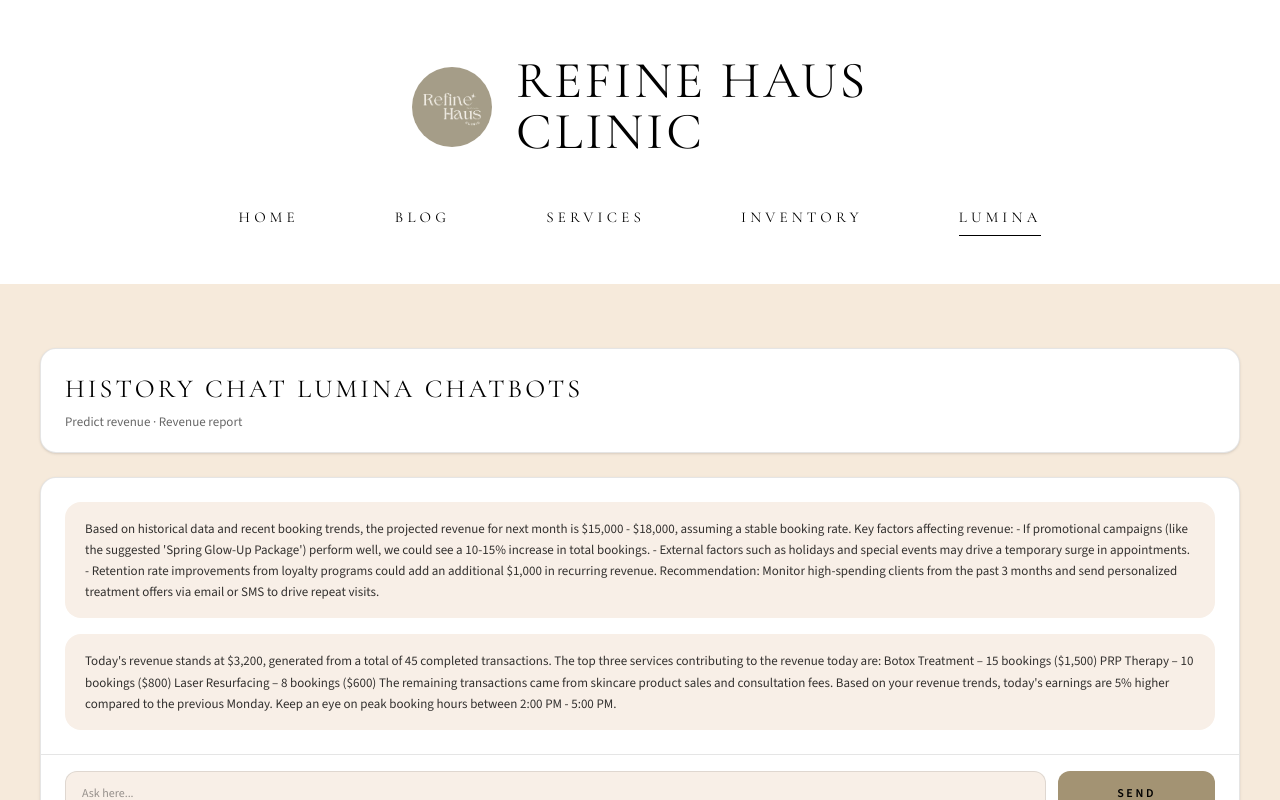
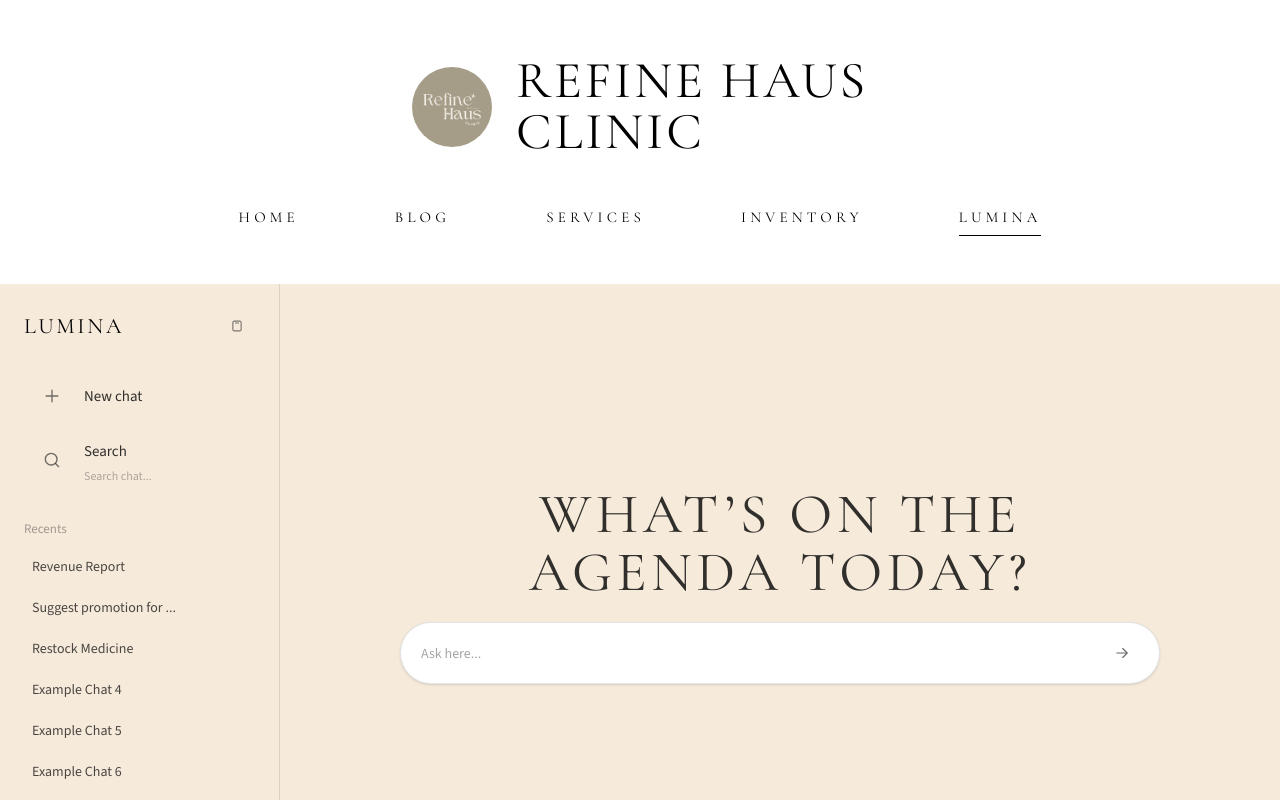
Before and after one commit to ndstt/refine-haus-clinic, a React app in the folder frontend/: page /lumina in a window 1280 px wide. Shown: the top 800 px of the page. Built offline with nearby package versions, Linux system fonts and the light colour scheme; the HTML template or start-up script is replaced by a standard one.

Commit message:
hreo page

```diff
--- a/frontend/src/components/luminaPage.jsx
+++ b/frontend/src/components/luminaPage.jsx
@@ -1,82 +1,308 @@
-import { useMemo, useState } from "react";
+import { useMemo, useRef, useState } from "react";
 
-const PRESET_MESSAGES = [
-  {
-    from: "assistant",
-    text:
-      "Based on historical data and recent booking trends, the projected revenue for next month is $15,000 - $18,000, assuming a stable booking rate.\n\nKey factors affecting revenue:\n- If promotional campaigns (like the suggested 'Spring Glow-Up Package') perform well, we could see a 10-15% increase in total bookings.\n- External factors such as holidays and special events may drive a temporary surge in appointments.\n- Retention rate improvements from loyalty programs could add an additional $1,000 in recurring revenue.\n\nRecommendation:\nMonitor high-spending clients from the past 3 months and send personalized treatment offers via email or SMS to drive repeat visits.",
-  },
-  {
-    from: "assistant",
-    text:
-      "Today's revenue stands at $3,200, generated from a total of 45 completed transactions. The top three services contributing to the revenue today are:\n\nBotox Treatment – 15 bookings ($1,500)\nPRP Therapy – 10 bookings ($800)\nLaser Resurfacing – 8 bookings ($600)\n\nThe remaining transactions came from skincare product sales and consultation fees. Based on your revenue trends, today's earnings are 5% higher compared to the previous Monday. Keep an eye on peak booking hours between 2:00 PM - 5:00 PM.",
-  },
+// Claude-like layout (UI only)
+// - Left sidebar: collapse/expand, new chat, search, recent chats
+// - Right: chat area (scrollable)
+// - Empty state: centered hero prompt + ask box
+
+const RECENTS = [
+  "Revenue Report",
+  "Suggest promotion for ...",
+  "Restock Medicine",
+  "Example Chat 4",
+  "Example Chat 5",
+  "Example Chat 6",
+  "Example Chat 7",
+  "Example Chat 8",
 ];
 
 export default function LuminaPage() {
-  const [input, setInput] = useState("");
+  const [collapsed, setCollapsed] = useState(false);
+  const [search, setSearch] = useState("");
+  const [prompt, setPrompt] = useState("");
+  const [messages, setMessages] = useState([]);
+  const listRef = useRef(null);
 
-  const messages = useMemo(() => PRESET_MESSAGES, []);
+  const filteredRecents = useMemo(() => {
+    const q = search.trim().toLowerCase();
+    if (!q) return RECENTS;
+    return RECENTS.filter((x) => x.toLowerCase().includes(q));
+  }, [search]);
+
+  function onSend() {
+    const text = prompt.trim();
+    if (!text) return;
+    setMessages((prev) => [...prev, { role: "user", text }]);
+    setPrompt("");
+    setTimeout(() => {
+      if (listRef.current) {
+        listRef.current.scrollTop = listRef.current.scrollHeight;
+      }
+    }, 0);
+  }
 
   return (
-    <section className="bg-[#f6eadb] px-6 py-14 sm:py-16">
-      <div className="mx-auto w-full max-w-[1200px]">
-        <div className="rounded-2xl border border-black/10 bg-white px-6 py-5 shadow-sm">
-          <div className="font-luxury text-[26px] uppercase tracking-[0.12em] text-black">
-            History chat Lumina Chatbots
+    <section className="bg-[#f6eadb]">
+      {/* IMPORTANT: remove outer padding so it looks like a full product page */}
+      <div className="mx-auto flex w-full max-w-495">
+        {/* Sidebar */}
+        <aside
+          className={[
+            "border-r border-black/10 bg-[#f6eadb]",
+            "transition-[width] duration-200",
+            collapsed ? "w-[72px]" : "w-[280px]",
+          ].join(" ")}
+        >
+          <div className={collapsed ? "px-2 pt-6" : "px-6 pt-6"}>
+            {/* Center the toggle icon when collapsed (fix alignment) */}
+            <div
+              className={
+                collapsed
+                  ? "flex items-center justify-center"
+                  : "flex items-center justify-between"
+              }
+            >
+              {!collapsed && (
+                <div className="font-luxury text-[22px] tracking-[0.12em] text-black">
+                  LUMINA
                 </div>
-          <div className="mt-1 text-[13px] text-black/60">
-            Predict revenue · Revenue report
+              )}
+
+              <button
+                type="button"
+                onClick={() => setCollapsed((v) => !v)}
+                className="grid h-9 w-9 place-items-center rounded-full text-black/50 hover:bg-black/5"
+                aria-label={collapsed ? "Expand sidebar" : "Collapse sidebar"}
+              >
+                {/* collapse/expand icon */}
+                <svg width="18" height="18" viewBox="0 0 24 24" fill="none">
+                  <rect
+                    x="6.5"
+                    y="5.5"
+                    width="11"
+                    height="13"
+                    rx="2"
+                    stroke="currentColor"
+                    strokeWidth="1.5"
+                  />
+                  <path
+                    d="M10 8h4"
+                    stroke="currentColor"
+                    strokeWidth="1.5"
+                    strokeLinecap="round"
+                  />
+                </svg>
+              </button>
+            </div>
+
+            {/* Actions */}
+            {collapsed ? (
+              // Collapsed: stack icons and center them
+              <div className="mt-6 flex flex-col items-center gap-2">
+                <button
+                  type="button"
+                  className="grid h-11 w-11 place-items-center rounded-xl hover:bg-black/5"
+                  aria-label="New chat"
+                  title="New chat"
+                >
+                  <svg width="20" height="20" viewBox="0 0 24 24" fill="none" className="text-black/55">
+                    <path
+                      d="M12 5v14M5 12h14"
+                      stroke="currentColor"
+                      strokeWidth="1.6"
+                      strokeLinecap="round"
+                    />
+                  </svg>
+                </button>
+
+                <button
+                  type="button"
+                  className="grid h-11 w-11 place-items-center rounded-xl hover:bg-black/5"
+                  aria-label="Search"
+                  title="Search"
+                >
+                  <svg width="20" height="20" viewBox="0 0 24 24" fill="none" className="text-black/55">
+                    <circle cx="11" cy="11" r="7" stroke="currentColor" strokeWidth="1.6" />
+                    <path
+                      d="M20 20l-3.5-3.5"
+                      stroke="currentColor"
+                      strokeWidth="1.6"
+                      strokeLinecap="round"
+                    />
+                  </svg>
+                </button>
+              </div>
+            ) : (
+              // Expanded: icon + label aligned
+              <div className="mt-6">
+                {/* New chat */}
+                <button
+                  type="button"
+                  className="w-full rounded-xl hover:bg-black/5 flex items-center gap-3 px-2 py-2"
+                >
+                  <span className="grid h-10 w-10 place-items-center rounded-full text-black/55">
+                    <svg width="20" height="20" viewBox="0 0 24 24" fill="none">
+                      <path
+                        d="M12 5v14M5 12h14"
+                        stroke="currentColor"
+                        strokeWidth="1.6"
+                        strokeLinecap="round"
+                      />
+                    </svg>
+                  </span>
+                  <span className="text-[15px] text-black/80">New chat</span>
+                </button>
+
+                {/* Search */}
+                <div className="mt-2 rounded-xl hover:bg-black/5 px-2 py-2">
+                  <div className="flex items-start gap-3">
+                    <span className="grid h-10 w-10 place-items-center rounded-full text-black/55">
+                      <svg width="20" height="20" viewBox="0 0 24 24" fill="none" className="text-black/55">
+                        <circle cx="11" cy="11" r="7" stroke="currentColor" strokeWidth="1.6" />
+                        <path
+                          d="M20 20l-3.5-3.5"
+                          stroke="currentColor"
+                          strokeWidth="1.6"
+                          strokeLinecap="round"
+                        />
+                      </svg>
+                    </span>
+
+                    <div className="flex-1">
+                      <div className="text-[15px] text-black/80">Search</div>
+                      <input
+                        value={search}
+                        onChange={(e) => setSearch(e.target.value)}
+                        className="mt-1 w-full bg-transparent text-[12px] text-black/50 placeholder:text-black/30 focus:outline-none"
+                        placeholder="Search chat..."
+                      />
                     </div>
                   </div>
+                </div>
+              </div>
+            )}
+          </div>
 
-        <div className="mt-6 rounded-2xl border border-black/10 bg-white shadow-sm">
-          <div className="max-h-[560px] space-y-4 overflow-y-auto px-6 py-6">
+          {/* Recents */}
+          {!collapsed && (
+            <div className="mt-6 px-6 pb-8">
+              <div className="text-[13px] text-black/35">Recents</div>
+              <div className="mt-3 space-y-2">
+                {filteredRecents.map((name) => (
+                  <button
+                    key={name}
+                    type="button"
+                    className="w-full rounded-lg px-2 py-1.5 text-left text-[14px] text-black/70 hover:bg-black/5"
+                  >
+                    {name}
+                  </button>
+                ))}
+              </div>
+            </div>
+          )}
+        </aside>
+
+        {/* Main */}
+        <div className="flex-1">
+          <div className="relative flex min-h-[720px] flex-col">
+            {/* Chat / empty state */}
+            <div ref={listRef} className="flex-1 overflow-y-auto px-6 py-10">
+              {messages.length === 0 ? (
+                <div className="relative flex h-full min-h-[520px] items-center justify-center text-center">
+
+                  <div className="relative w-full max-w-[760px]">
+                    <div className="font-luxury text-[44px] leading-[1.05] tracking-[0.08em] text-black/80 sm:text-[56px]">
+                      WHAT’S ON THE
+                      <br />
+                      AGENDA TODAY?
+                    </div>
+
+                    {/* Ask box close to the title */}
+                    <div className="mt-5">
+                      <div className="flex items-center gap-3 rounded-full border border-black/10 bg-white px-5 py-3 shadow-sm">
+                        <input
+                          value={prompt}
+                          onChange={(e) => setPrompt(e.target.value)}
+                          onKeyDown={(e) => {
+                            if (e.key === "Enter") onSend();
+                          }}
+                          className="w-full bg-transparent text-[14px] text-black/70 placeholder:text-black/35 focus:outline-none"
+                          placeholder="Ask here..."
+                        />
+                        <button
+                          type="button"
+                          onClick={onSend}
+                          className="grid h-9 w-9 place-items-center rounded-full text-black/60 hover:bg-black/5"
+                          aria-label="Send"
+                        >
+                          <svg width="18" height="18" viewBox="0 0 24 24" fill="none">
+                            <path d="M5 12h12" stroke="currentColor" strokeWidth="1.5" strokeLinecap="round" />
+                            <path
+                              d="M13 6l6 6-6 6"
+                              stroke="currentColor"
+                              strokeWidth="1.5"
+                              strokeLinecap="round"
+                              strokeLinejoin="round"
+                            />
+                          </svg>
+                        </button>
+                      </div>
+                    </div>
+                  </div>
+                </div>
+              ) : (
+                <div className="mx-auto w-full max-w-[760px] space-y-4">
                   {messages.map((m, idx) => (
                     <div
                       key={idx}
-                className={[
-                  "rounded-2xl px-5 py-4 text-[13px] leading-relaxed",
-                  m.from === "assistant"
-                    ? "bg-[#f8efe7] text-black/80"
-                    : "bg-[#a39373] text-black",
-                ].join(" ")}
+                      className={
+                        m.role === "user"
+                          ? "ml-auto w-fit max-w-[90%] rounded-2xl bg-white px-4 py-2 text-[14px] text-black/80 shadow-sm"
+                          : "mr-auto w-fit max-w-[90%] rounded-2xl bg-black/5 px-4 py-2 text-[14px] text-black/80"
+                      }
                     >
                       {m.text}
                     </div>
                   ))}
                 </div>
+              )}
+            </div>
 
-          <div className="border-t border-black/10 px-6 py-4">
-            <div className="flex flex-col gap-3 sm:flex-row sm:items-center">
+            {/* Composer (bottom) - show only when there are messages */}
+            {messages.length > 0 && (
+              <div className="border-t border-black/10 bg-[#f6eadb] px-6 py-6">
+                <div className="mx-auto w-full max-w-[760px]">
+                  <div className="flex items-center gap-3 rounded-full border border-black/10 bg-white px-5 py-3 shadow-sm">
                     <input
-                value={input}
-                onChange={(e) => setInput(e.target.value)}
-                className="h-11 w-full rounded-xl border border-black/10 bg-[#f8efe7] px-4 text-[12px] text-black placeholder:text-black/40 focus:outline-none"
+                      value={prompt}
+                      onChange={(e) => setPrompt(e.target.value)}
+                      onKeyDown={(e) => {
+                        if (e.key === "Enter") onSend();
+                      }}
+                      className="w-full bg-transparent text-[14px] text-black/70 placeholder:text-black/35 focus:outline-none"
                       placeholder="Ask here..."
                     />
                     <button
                       type="button"
-                className="h-11 w-full rounded-xl bg-[#a39373] px-6 text-[12px] font-semibold uppercase tracking-[0.22em] text-black hover:bg-[#b4a279] sm:w-44"
+                      onClick={onSend}
+                      className="grid h-9 w-9 place-items-center rounded-full text-black/60 hover:bg-black/5"
+                      aria-label="Send"
                     >
-                Send
+                      <svg width="18" height="18" viewBox="0 0 24 24" fill="none">
+                        <path d="M5 12h12" stroke="currentColor" strokeWidth="1.5" strokeLinecap="round" />
+                        <path
+                          d="M13 6l6 6-6 6"
+                          stroke="currentColor"
+                          strokeWidth="1.5"
+                          strokeLinecap="round"
+                          strokeLinejoin="round"
+                        />
+                      </svg>
                     </button>
                   </div>
-
-            <div className="mt-3 flex flex-wrap gap-2">
-              {["Show me today's revenue report.", "Predict next month's expected revenue."].map(
-                (p) => (
-                  <button
-                    key={p}
-                    type="button"
-                    onClick={() => setInput(p)}
-                    className="rounded-full border border-black/10 bg-white px-4 py-2 text-[11px] font-semibold tracking-[0.08em] text-black/70 hover:bg-[#f8efe7]"
-                  >
-                    {p}
-                  </button>
-                )
+                </div>
+              </div>
             )}
-            </div>
           </div>
         </div>
       </div>
```
Lines whose indentation alone changed are shown as unchanged.
